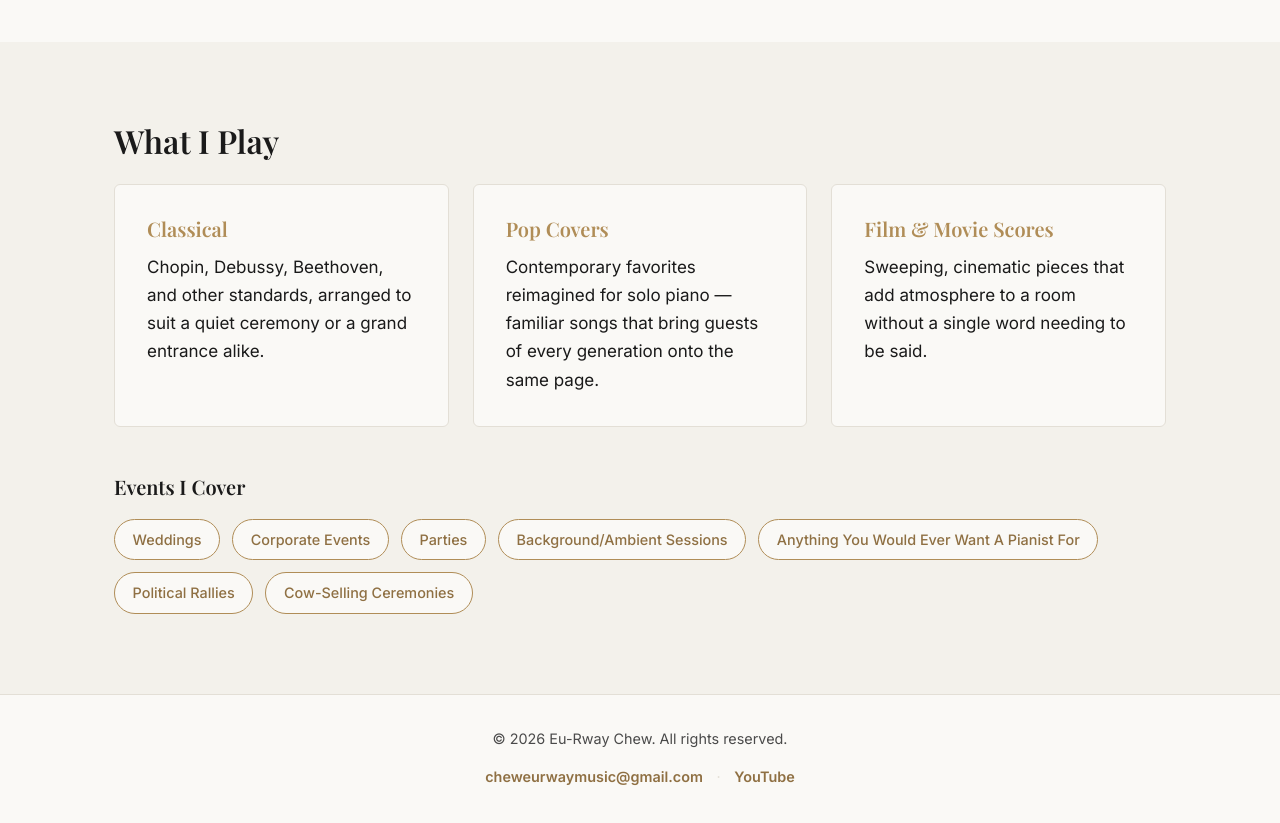
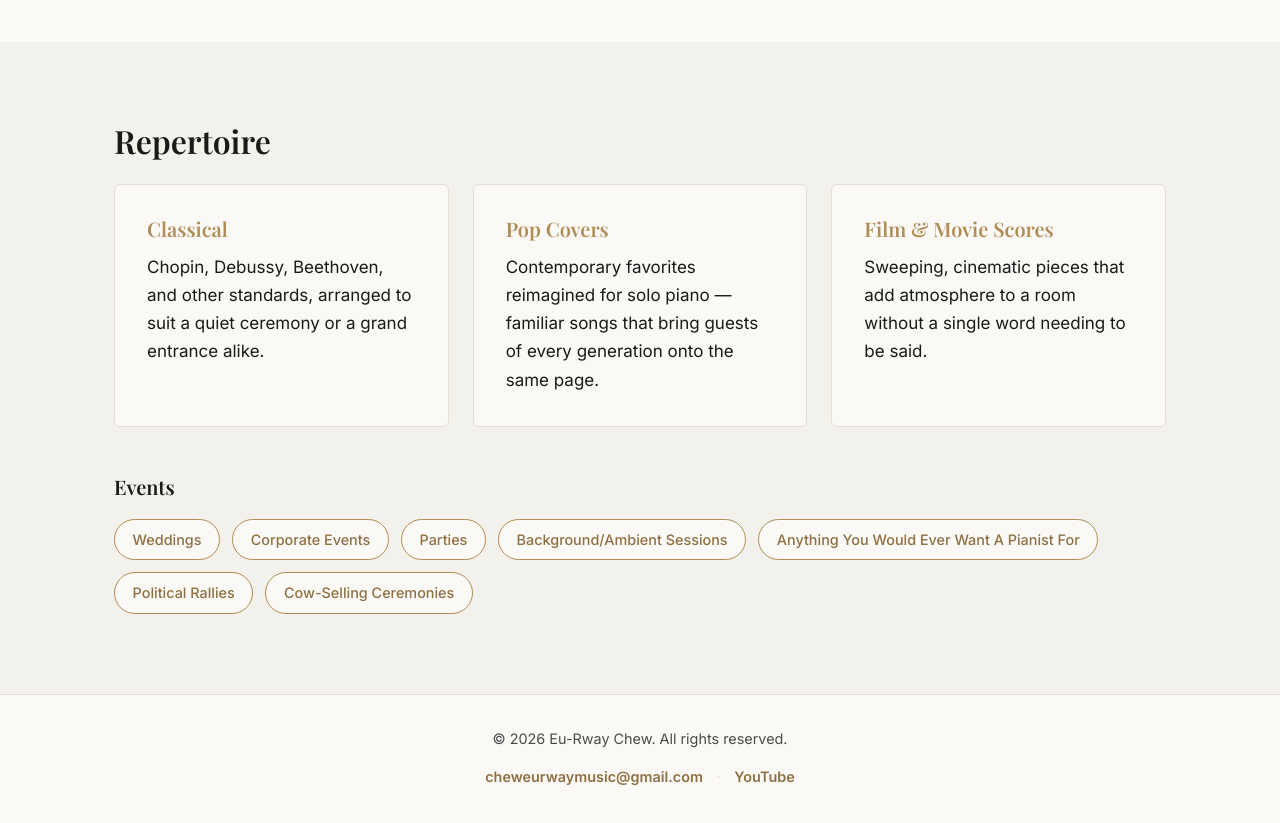
Before and after one commit to cheweurway/piano-website, a plain HTML site: page index.html in a window 1280 px wide. Shown: the part 2060-2883 px from the top of the page. Drawn offline with nearby package versions, Linux system fonts and the light colour scheme.

Commit message:
repertoire

```diff
--- a/index.html
+++ b/index.html
@@ -92,7 +92,7 @@
   <!-- ===== WHAT I PLAY SECTION ===== -->
   <section id="repertoire" class="repertoire">
     <div class="container">
-      <h2>What I Play</h2>
+      <h2>Repertoire</h2>
 
       <div class="repertoire-grid">
         <div class="repertoire-card">
@@ -112,7 +112,7 @@
         </div>
       </div>
 
-      <h3 class="events-heading">Events I Cover</h3>
+      <h3 class="events-heading">Events</h3>
       <div class="events-row">
         <span class="event-tag">Weddings</span>
         <span class="event-tag">Corporate Events</span>
```
